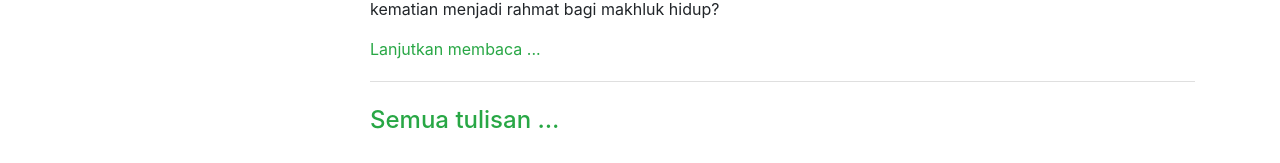
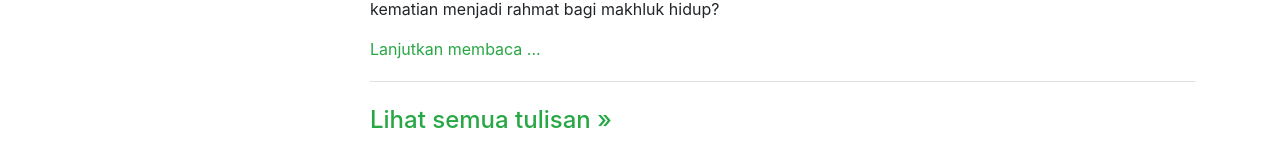
Before and after one commit to KikiSyahadat/KikiSyahadat.github.io, a Jekyll site: the page built from _pages/index.md, in a window 1280 px wide and 900 px high, scrolled down 531 px. Shown: the part 734-897 px from the top of the window. Built offline with Jekyll 4.4.1, drawn with Linux system fonts in a browser that asks for light colours.

Commit message:
edit link word

```diff
--- a/_pages/index.md
+++ b/_pages/index.md
@@ -15,4 +15,4 @@
 {% include components/post-card.html %}
 {% endfor %}
 
-#### [Semua tulisan ...](list/posts.html)
+#### [Lihat semua tulisan >>](list/posts.html)
```
